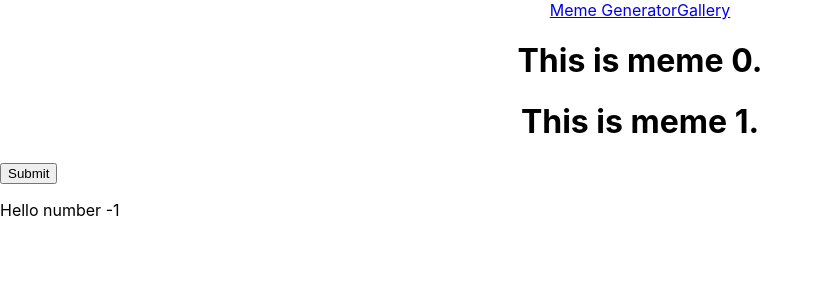
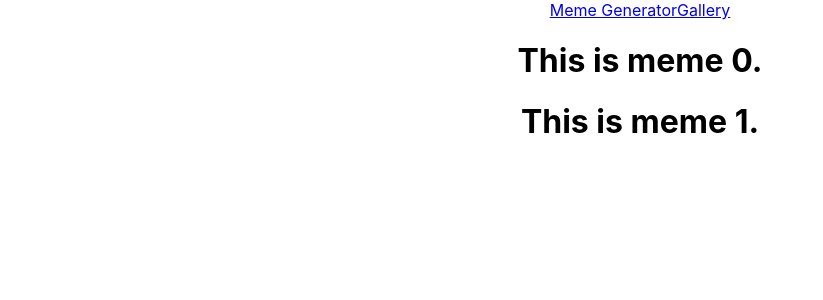
Before and after one commit to falafel72/hackschool, a React (Create React App) app: page /gallery in a window 1280 px wide. Shown: the top 300 px of the page, without its empty margins (0-823 px from the left). Built offline with nearby package versions, Linux system fonts and the light colour scheme; no server answers.

Commit message:
Deleted experimental JSON fetch code

```diff
--- a/src/App/App.js
+++ b/src/App/App.js
@@ -33,14 +33,11 @@ class App extends React.Component {
       currentMeme: null,
       displayName: 'Loading...',
       isBold: false,
-      number: -1
     }
 
     this.reselectMeme = this.reselectMeme.bind(this);
     this.changeText = this.changeText.bind(this);
     this.resetText = this.resetText.bind(this);
-
-    this.handleSubmit = this.handleSubmit.bind(this);
   }
 
   /* called when meme template is changed */
@@ -64,14 +61,6 @@ class App extends React.Component {
       displayName: state.currentMeme.name,
       isBold: true
     }));
-  }
-
-  // calls the server and expects a response in the form of a JSON
-  handleSubmit(event){
-    event.preventDefault();
-    fetch('/test')
-      .then(response => response.json())
-      .then(state => this.setState(state));
   }
 
   render() {
@@ -100,10 +89,6 @@ class App extends React.Component {
             <MemeGallery {...routeProps} />
           } />
         </div>
-        <form onSubmit={this.handleSubmit}>
-        <button type="Submit"> Submit </button>
-        </form>
-        <p> Hello number {this.state.number} </p>
       </Router>
     );
   }
```
